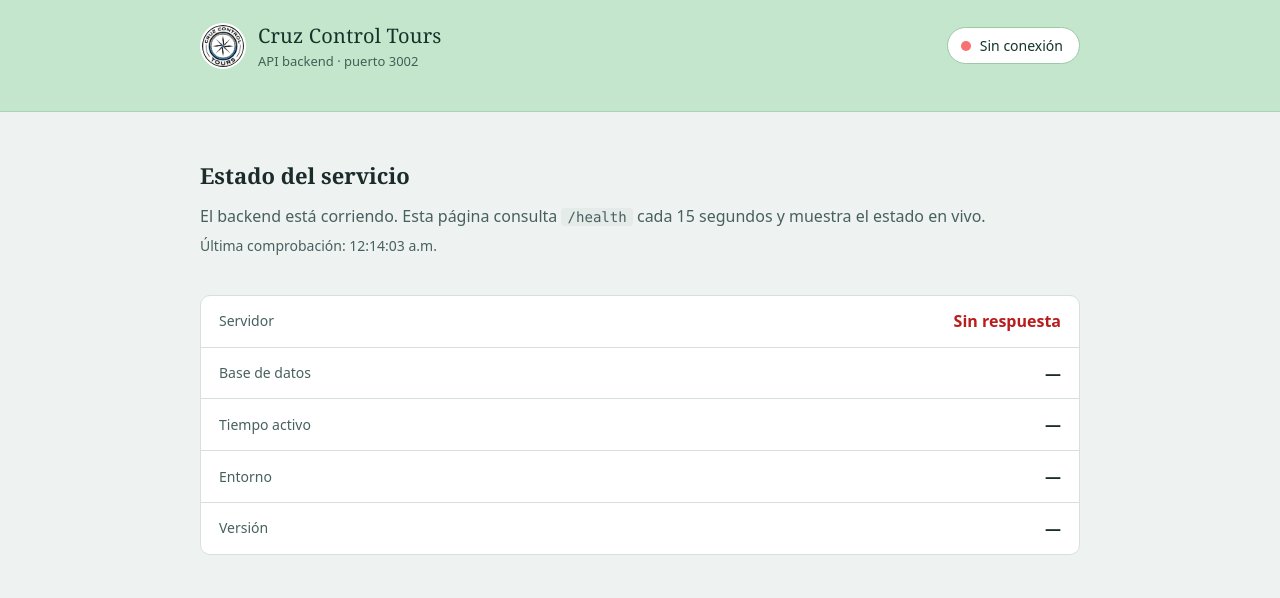
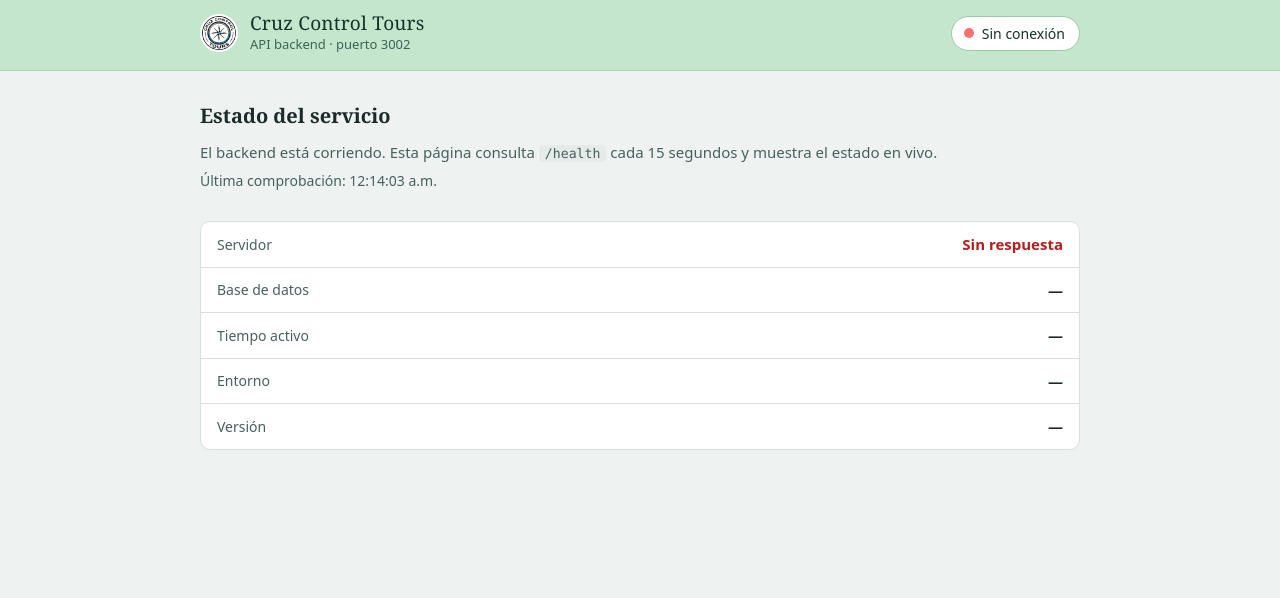
Before and after one commit to DanielCruz12/nodejs-cruzcontroltours, a website: page public/index.html in a window 1280 px wide. Drawn offline with Linux system fonts and the light colour scheme; no server answers.

Commit message:
style: adjust font sizes, line heights, and padding in CSS; update brand logo dimensions in HTML

```diff
--- a/public/index.html
+++ b/public/index.html
@@ -11,7 +11,7 @@
     <header class="topbar">
       <div class="wrap topbar-inner">
         <div class="brand">
-          <img class="brand-logo" src="/logo.png" alt="Logo de Cruz Control Tours" width="46" height="46" />
+          <img class="brand-logo" src="/logo.png" alt="Logo de Cruz Control Tours" width="38" height="38" />
           <div>
             <p class="brand-name">Cruz Control Tours</p>
             <p class="brand-sub">API backend · puerto 3002</p>
--- a/public/styles.css
+++ b/public/styles.css
@@ -22,16 +22,16 @@ body {
   background: var(--bg);
   color: var(--ink);
   font-family: system-ui, -apple-system, "Segoe UI", sans-serif;
-  font-size: 16px;
-  line-height: 1.55;
+  font-size: 15px;
+  line-height: 1.5;
 }
 
 .wrap {
   max-width: 920px;
   margin: 0 auto;
   padding: 0 20px;
-  padding-top: 20px;
-  padding-bottom: 40px;
+  padding-top: 12px;
+  padding-bottom: 16px;
 }
 
 /* Barra superior */
@@ -56,6 +56,8 @@ body {
 
 .brand-logo {
   flex-shrink: 0;
+  width: 38px;
+  height: 38px;
   border-radius: 50%;
   border: 2px solid #ffffff;
   background: #ffffff;
@@ -64,8 +66,9 @@ body {
 .brand-name {
   margin: 0;
   font-family: Georgia, "Times New Roman", serif;
-  font-size: 20px;
+  font-size: 19px;
   letter-spacing: 0.2px;
+  line-height: 1.2;
 }
 
 .brand-sub {
@@ -78,11 +81,11 @@ body {
   margin: 0;
   display: inline-flex;
   align-items: center;
-  gap: 9px;
+  gap: 8px;
   background: #ffffff;
   border: 1px solid #9cc9a8;
   border-radius: 999px;
-  padding: 7px 16px 7px 13px;
+  padding: 6px 14px 6px 12px;
   font-size: 14px;
 }
 
@@ -119,7 +122,7 @@ body {
 
 /* Contenido */
 main {
-  padding-bottom: 32px;
+  padding-bottom: 16px;
 }
 
 .intro {
@@ -128,7 +131,7 @@ main {
 
 .intro h1 {
   font-family: Georgia, "Times New Roman", serif;
-  font-size: 34px;
+  font-size: 24px;
   line-height: 1.2;
   margin: 0 0 8px;
 }
@@ -143,13 +146,13 @@ main {
 }
 
 section {
-  margin-top: 26px;
+  margin-top: 18px;
 }
 
 h2 {
   font-family: Georgia, "Times New Roman", serif;
-  font-size: 22px;
-  margin: 0 0 12px;
+  font-size: 20px;
+  margin: 0 0 10px;
 }
 
 code {
@@ -179,7 +182,7 @@ footer code {
   align-items: center;
   justify-content: space-between;
   gap: 16px;
-  padding: 13px 18px;
+  padding: 11px 16px;
 }
 
 .status-row + .status-row {
```
